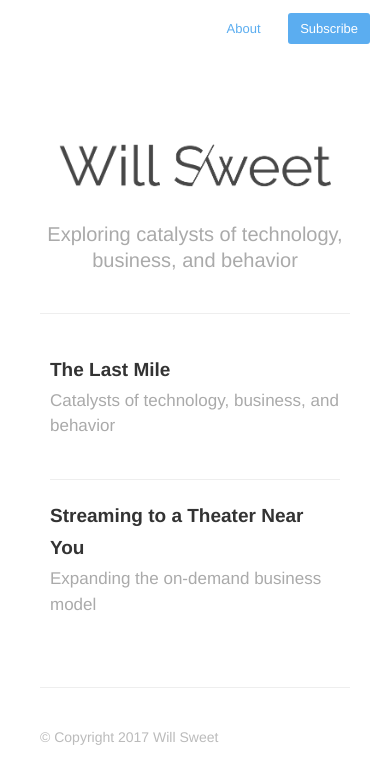
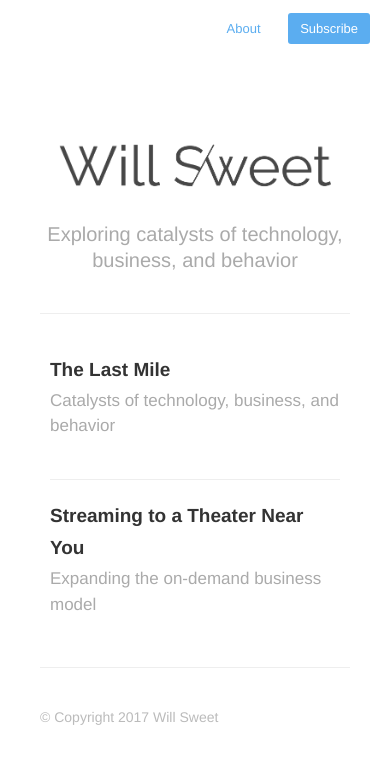
Before and after one commit to williebsweet/williebsweet.github.io, a Jekyll site: the page built from index.html, in a window 390 px wide. Shown: the top 784 px of the page. Built offline with Jekyll 4.4.1, drawn with Linux system fonts in a browser that asks for light colours; nearby versions of some CDN libraries; the list of posts is cut into pages by our own code.

Commit message:
update css and config

```diff
--- a/assets/css/style.css
+++ b/assets/css/style.css
@@ -652,7 +652,7 @@ h2.month {
 	#wrapper { padding:20px 20px 20px 20px;}
 	#header { margin-bottom: 60px; border-bottom: 1px solid #eee; }
 	.post { margin: 40px 0; }
-	#footer { margin-top: 50px; }
+	#footer { margin-top: 30px; }
 	#sub-footer { margin-top: 5px; }
 
 	#post-list, #archive-list { margin-top: 0; }
```
